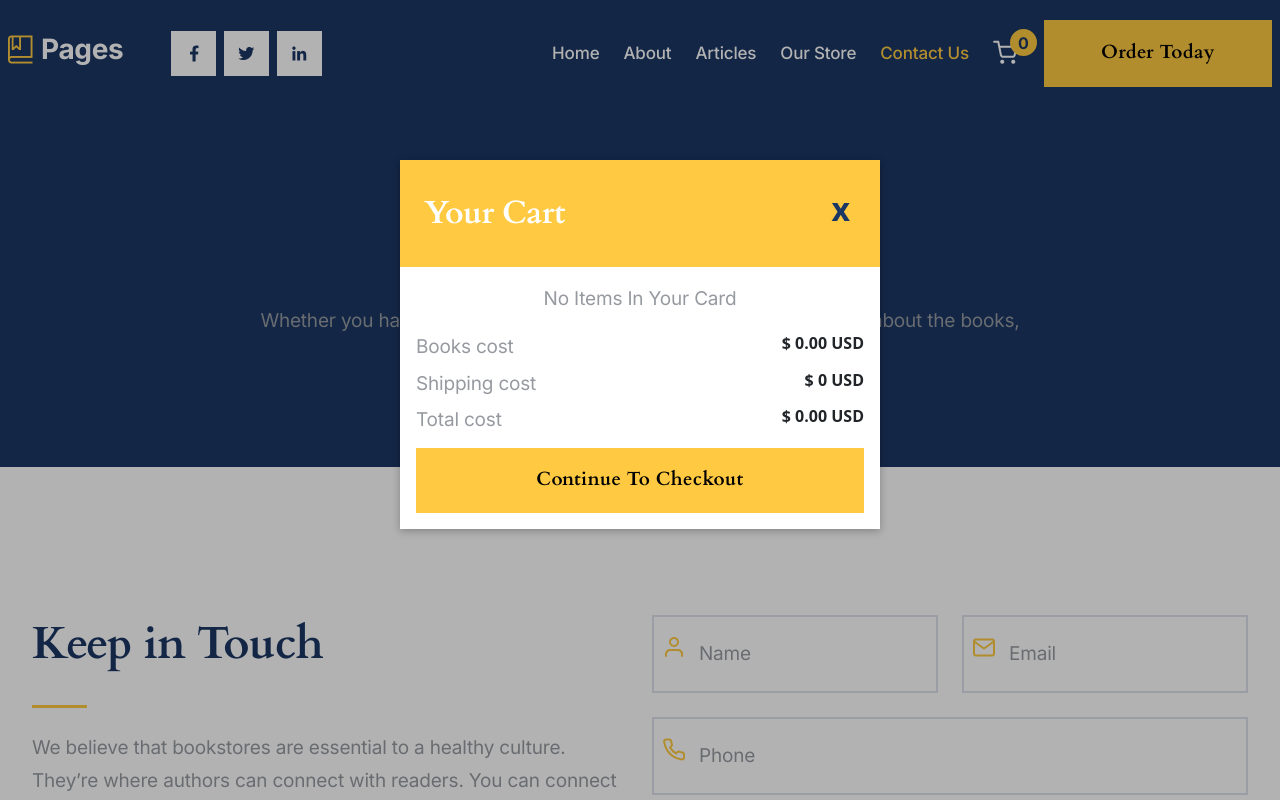
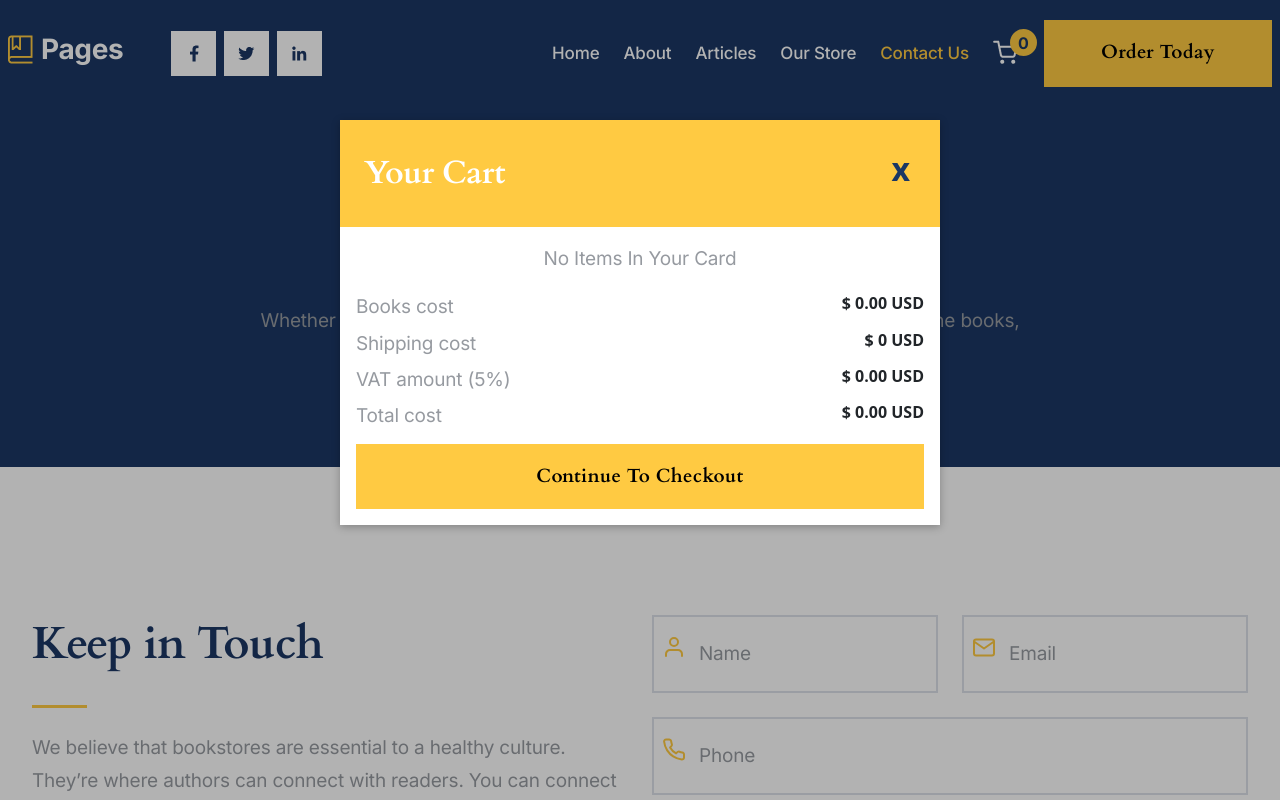
Before and after one commit to Szidelo/Book-store-vuejs, a Vue app: page /contact in a window 1280 px wide. Both pictures are taken after a click on the picture 1005 px from the left and 51 px from the top of the page. Shown: the top 800 px of the page. Built offline with nearby package versions, Linux system fonts and the light colour scheme.

Commit message:
cart - vat amount added

```diff
--- a/src/components/cart/TheCart.vue
+++ b/src/components/cart/TheCart.vue
@@ -46,6 +46,10 @@
 				<div class="d-flex justify-content-between">
 					<p class="mb-1">Shipping cost</p>
 					<strong>$ {{ orderedProducts.getShipmentCost() }} USD</strong>
+				</div>
+				<div class="d-flex justify-content-between">
+					<p class="mb-1">VAT amount (5%)</p>
+					<strong>$ {{ (orderedProducts.getTotalWithShipment() * 0.05).toFixed(2) }} USD</strong>
 				</div>
 				<div class="d-flex justify-content-between">
 					<p class="mb-1">Total cost</p>
@@ -106,10 +110,11 @@ export default defineComponent({
 
 .cart {
 	position: fixed;
-	top: 20%;
+	top: 15%;
 	left: 50%;
 	transform: translateX(-50%);
-	min-width: 480px;
+	width: 100%;
+	max-width: 600px;
 	box-shadow: 0 2px 8px rgba(0, 0, 0, 0.26);
 	background-color: var(--color-white);
 	padding: 0;
--- a/src/components/contact/ContactSection.vue
+++ b/src/components/contact/ContactSection.vue
@@ -28,7 +28,7 @@
 							<h4
 								class="bg-blue p-3 my-0"
 							>
-								<img :src="contact.icon" alt="icon" />
+								<img class="icon" :src="contact.icon" alt="icon" />
 							</h4>
 						</div>
 						<div>
@@ -85,3 +85,10 @@ export default defineComponent({
     }
 })
 </script>
+
+<style scoped>
+.icon {
+	width: 35px;
+	height: 35px;
+}
+</style>
```
